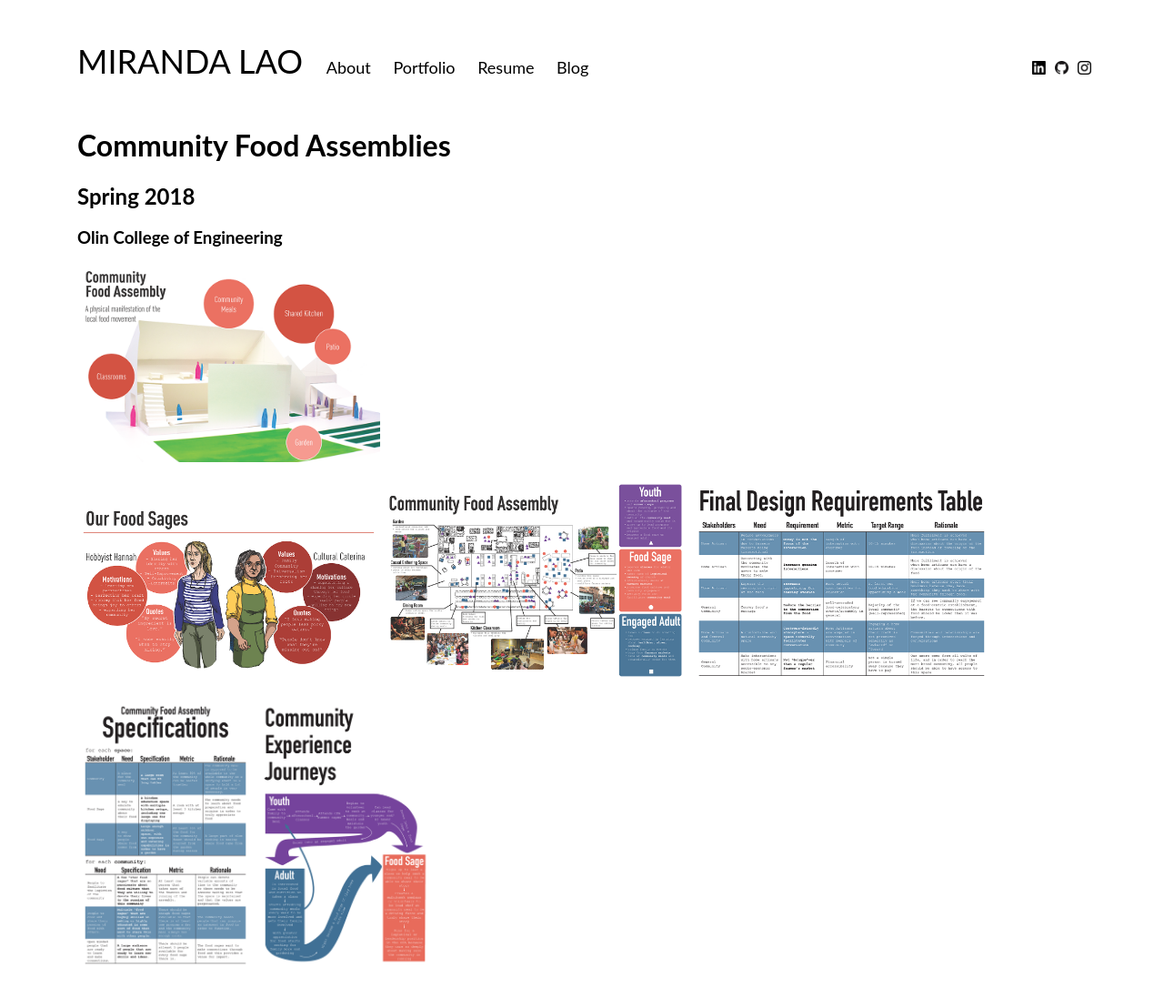
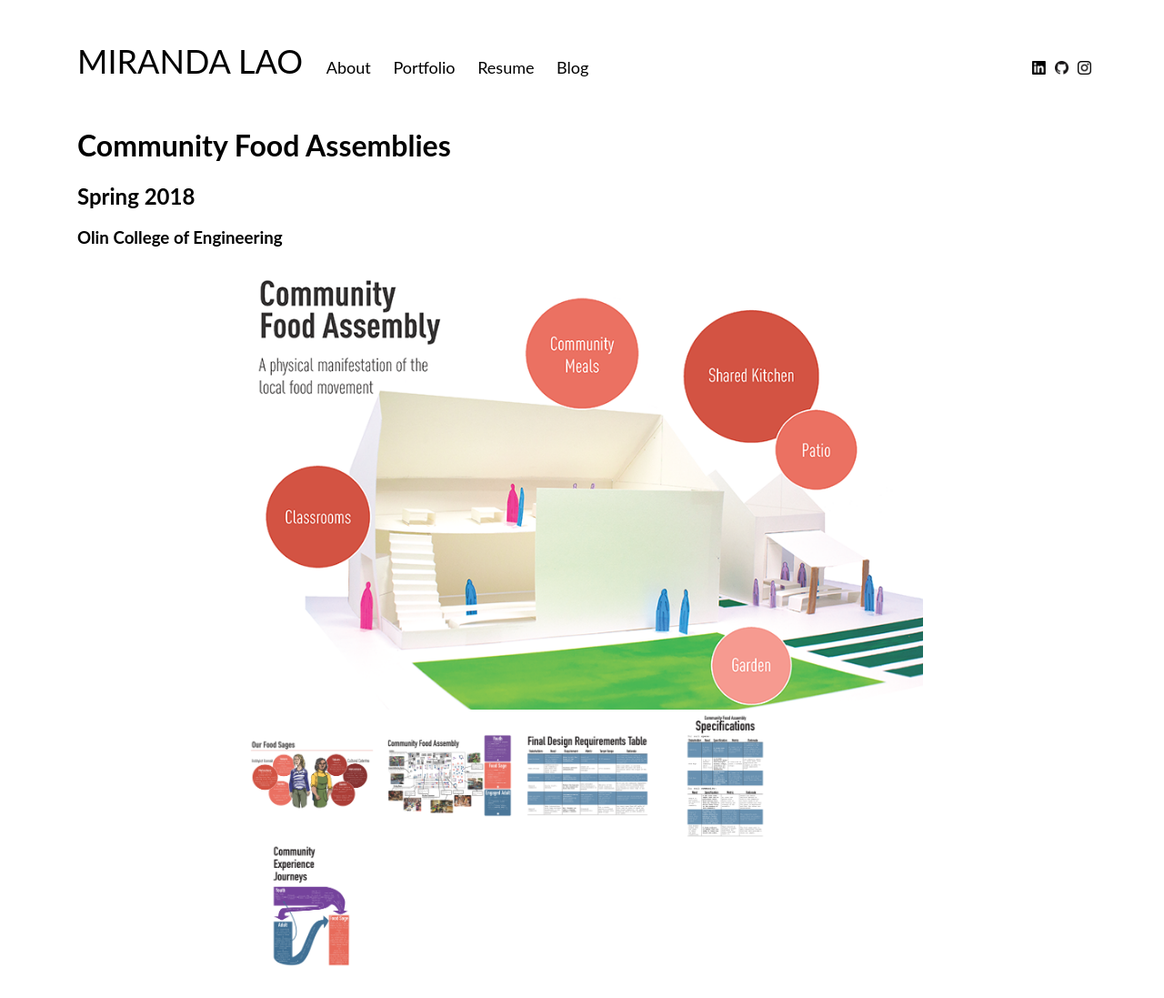
Before and after one commit to acedmonkeys/acedmonkeys.github.io, a Jekyll site: the page built from _projects/4_community_food_assemblies.md, in a window 1280 px wide. Shown: the whole page at 91% size. Built offline with Jekyll 4.4.1, drawn with Linux system fonts in a browser that asks for light colours.

Commit message:
centering

```diff
--- a/_projects/4_community_food_assemblies.md
+++ b/_projects/4_community_food_assemblies.md
@@ -3,11 +3,14 @@ name: Community Food Assemblies
 time_frame: Spring 2018
 institution: Olin College of Engineering
 ---
-<a target="_blank" href="/imgs/uocd_project_poster.png"><img src="/imgs/uocd_project_poster.png"></a>
+<div class="oohbaby">
+  <a target="_blank" href="/imgs/uocd_project_poster.png"><img width="750" src="/imgs/uocd_project_poster.png"></a>
+</div>
 
-<a target="_blank" href="/imgs/uocd_personaposter.png"><img src="/imgs/uocd_personaposter.png"></a>
-<a target="_blank" href="/imgs/uocd_interaction.png"><img src="/imgs/uocd_interaction.png"></a>
-<a target="_blank" href="/imgs/uocd_requirements.png"><img src="/imgs/uocd_requirements.png"></a>
-
-<a target="_blank" href="/imgs/uocd_specifications.png"><img src="/imgs/uocd_specifications.png"></a>
-<a target="_blank" href="/imgs/uocd_journey.png"><img src="/imgs/uocd_journey.png"></a>
+<div class="oohbaby">
+  <a target="_blank" href="/imgs/uocd_personaposter.png"><img class="quint_p" src="/imgs/uocd_personaposter.png"></a>
+  <a target="_blank" href="/imgs/uocd_interaction.png"><img class="quint_p" src="/imgs/uocd_interaction.png"></a>
+  <a target="_blank" href="/imgs/uocd_requirements.png"><img class="quint_p" src="/imgs/uocd_requirements.png"></a>
+  <a target="_blank" href="/imgs/uocd_specifications.png"><img class="quint_p" src="/imgs/uocd_specifications.png"></a>
+  <a target="_blank" href="/imgs/uocd_journey.png"><img class="quint_p" src="/imgs/uocd_journey.png"></a>
+</div>
--- a/_sass/main.scss
+++ b/_sass/main.scss
@@ -101,12 +101,40 @@ body {
   font-weight: lighter;
 }
 
+/*IMAGES AND VIDEOS*/
+.video{
+  width: 560px;
+  margin: auto;
+}
+
+.oohbaby{
+  width: 750px;
+  margin: auto;
+}
+
+.triplet{
+  width: 240px;
+  height: 240px;
+  object-fit: cover;
+  margin: 2px;
+}
+
+.quint_p{
+  width: 140px;
+  height: 140px;
+  padding-left: 7.5px;
+  object-fit: contain;
+}
+
+.posterboy{
+  width: 240px;
+  margin: 2px;
+  height: auto;
+}
 img {
   border-radius: 5px;
   cursor: pointer;
   transition: 0.3s;
-  max-height: 300px;
-  max-width: 30%;
 }
 
 img:hover {opacity: 0.7;}
--- a/portfolio.html
+++ b/portfolio.html
@@ -28,8 +28,8 @@ title: Past Work
     Elements of Analysis I<span class="timeframe">Fall 2018</span><br>
     Abstract Algebra<span class="timeframe">Fall 2018</span><br>
     Number Theory<span class="timeframe">Spring 2018</span><br>
-    Linearity II<span class="timeframe">Fall 2017</span><br>
-    Linearity I<span class="timeframe">Spring 2017</span><br>
+    Linearity II (Multivariable Calculus)<span class="timeframe">Fall 2017</span><br>
+    Linearity I (Linear Algebra)<span class="timeframe">Spring 2017</span><br>
     <br>
     <b>Mechanical Engineering</b><br>
     Affordable Design and Entrepreneurship<span class="timeframe">Fall 2019 - Spring 2020</span><br>
```
Also changed, not shown: _projects/2_affordable_oae_screening.md (+8 -4 lines), _projects/2_robot_hand.md (+8 -4 lines).
